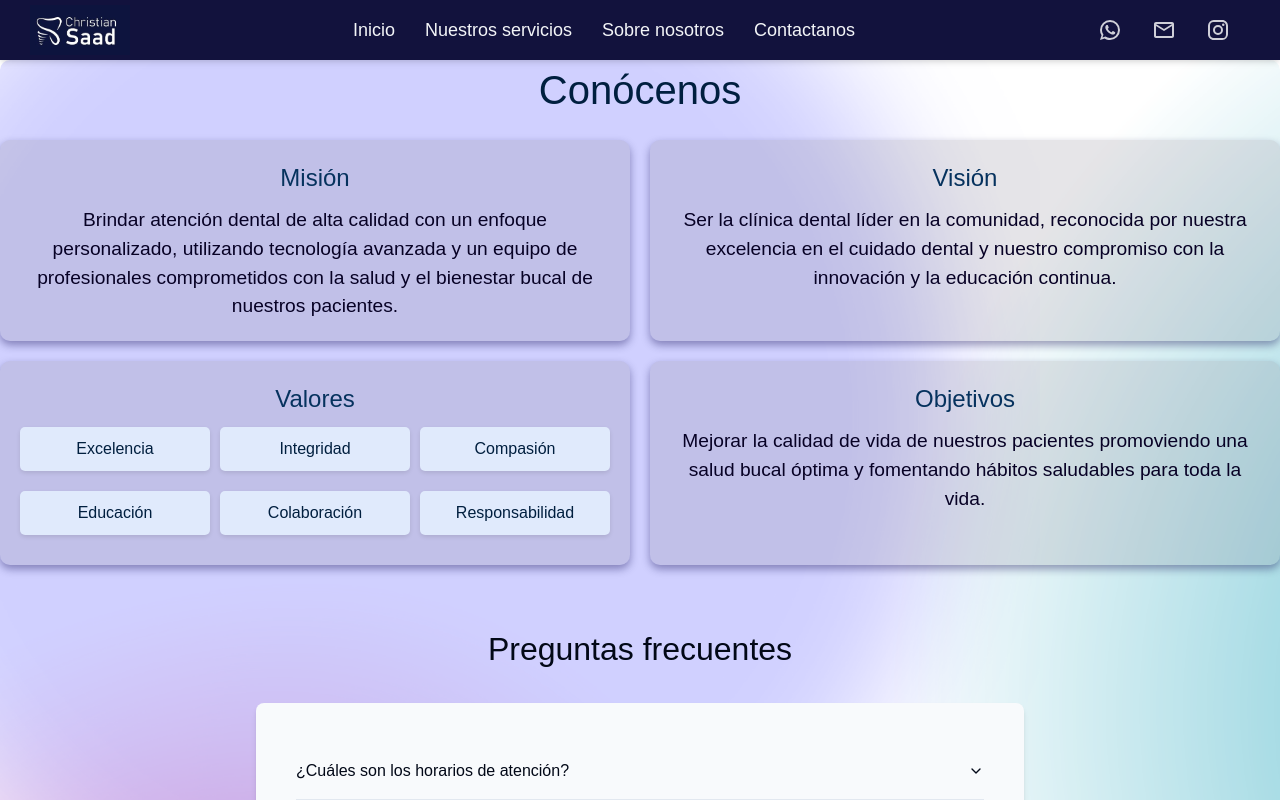
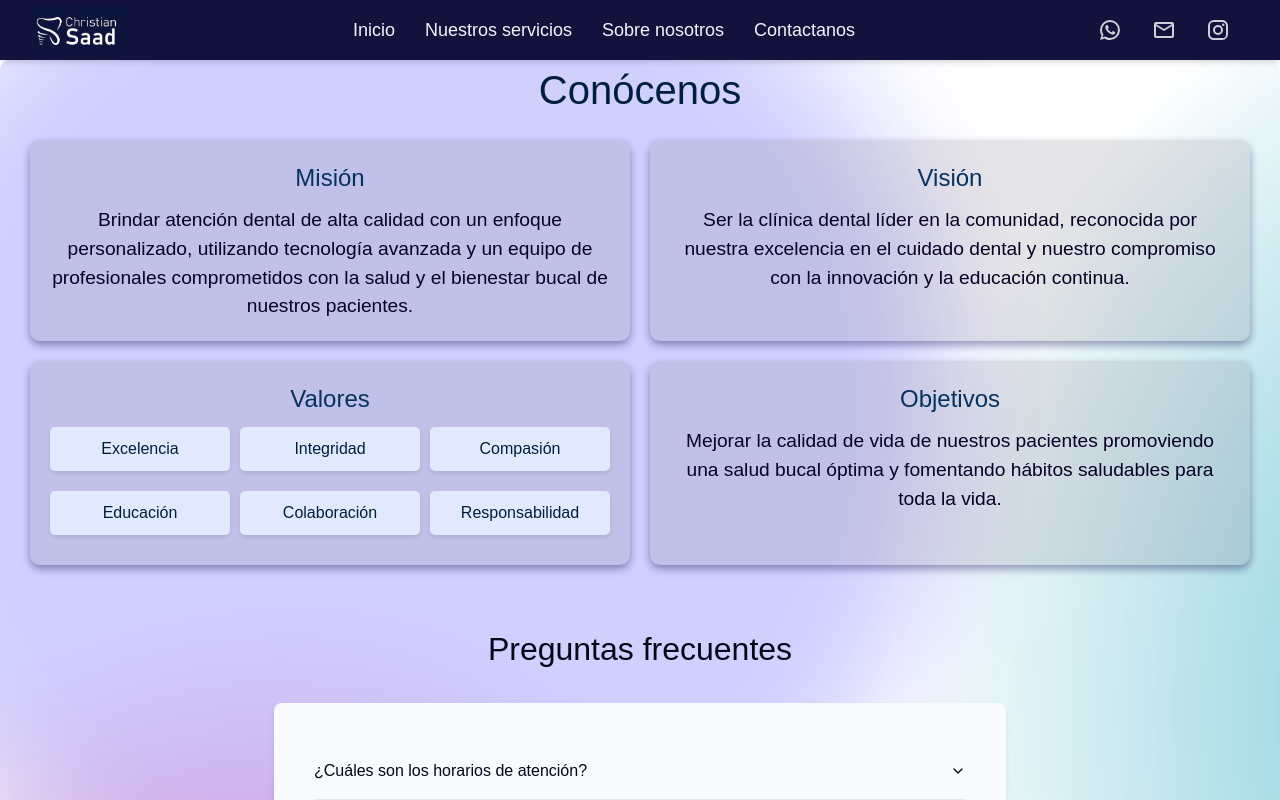
Before and after one commit to FedericoHerreraa/web-odontologia, a React (Vite) app: page /sobreNosotros in a window 1280 px wide. Shown: the top 800 px of the page. Built offline with nearby package versions, Linux system fonts and the light colour scheme.

Commit message:
arreglando vista

```diff
--- a/src/pages/sobre-nosotros/SobreNosotros.module.css
+++ b/src/pages/sobre-nosotros/SobreNosotros.module.css
@@ -3,6 +3,7 @@
   background-repeat: no-repeat;
   background-size: cover;
   border-radius: 10px;
+  padding: 0px 30px;
 }
 
 .title {
```
